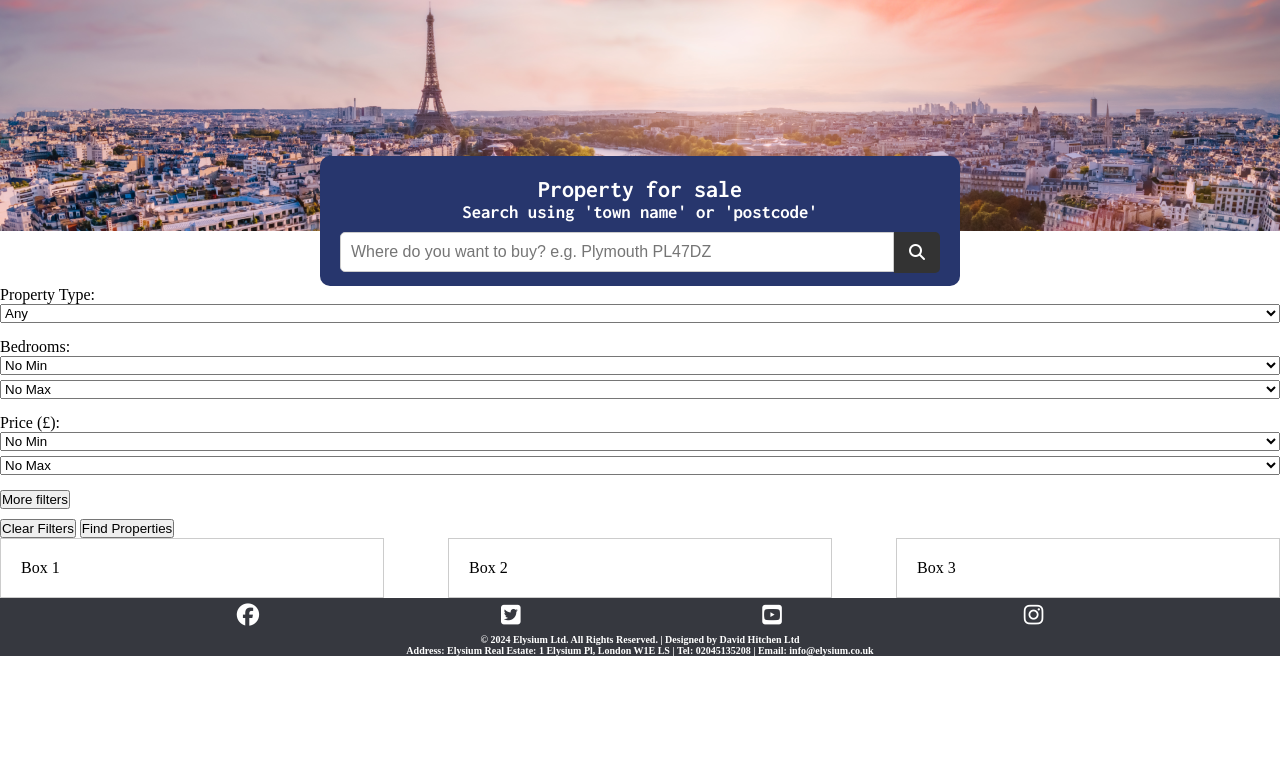
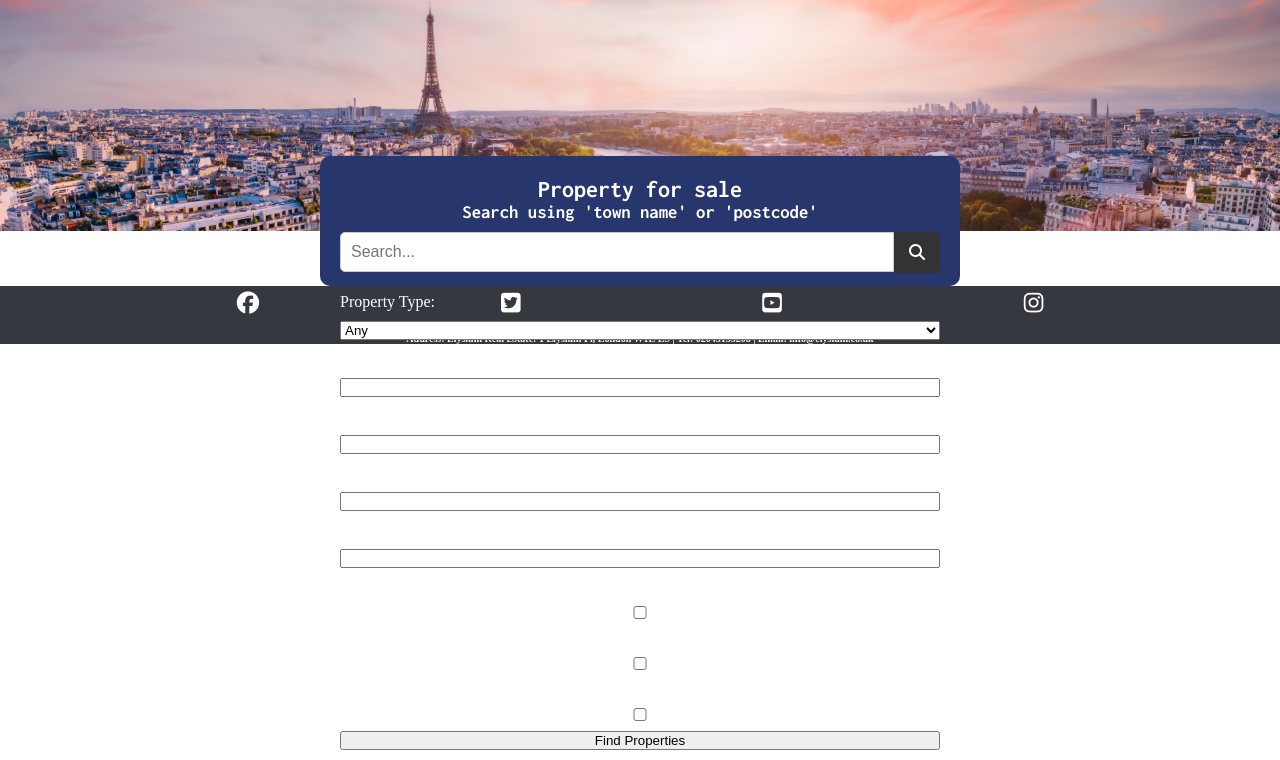
Before and after one commit to Dhitchen28963/elysium-realestate-django, a Django app: page /real_estate/property-sale/ in a window 1280 px wide. Shown: the part 70-830 px from the top of the page. Before the commit the page ends 726 px from the top, so only its background shows below. Run offline with Django 4.2, Linux system fonts and the light colour scheme; data comes from the database, SQL or seed files in the repository; some libraries are stand-ins or nearby versions.

Commit message:
updated property_sale.html to cinlude search and filter forms

```diff
--- a/real_estate/templates/real_estate/property_sale.html
+++ b/real_estate/templates/real_estate/property_sale.html
@@ -10,169 +10,42 @@
   <div class="search-container">
     <h2>Property for sale</h2>
     <h3>Search using 'town name' or 'postcode'</h3>
-    <div class="buttons-container">
-      <a href="{% url 'property_sale' %}" class="buy-button">Buy</a>
-    </div>
-    <div class="search-bar">
-      <input type="text" placeholder="Where do you want to buy? e.g. Plymouth PL47DZ">
-      <button type="submit"><i class="fa-solid fa-magnifying-glass"></i></button>
-    </div>
-  </div>
-
-  <div class="filters-container">
-    <div class="property-type">
-      <label for="property-type">Property Type:</label>
-      <select id="property-type">
-        <option value="any">Any</option>
-        <optgroup label="Houses">
-          <option value="detached-houses">Detached houses</option>
-          <option value="semi-detached-houses">Semi-detached houses</option>
-          <option value="terraced-houses">Terraced houses</option>
-          <option value="mobile-park-homes">Mobile / Park homes</option>
-          <option value="boats">Boats</option>
-        </optgroup>
-        <optgroup label="Other">
-          <option value="flats-apartments">Flats / Apartments</option>
-          <option value="bungalows">Bungalows</option>
-          <option value="land">Land</option>
-          <option value="commercial-property">Commercial Property</option>
-          <option value="hmo">HMO's</option>
-        </optgroup>
-      </select>
-    </div>
-
-    <div class="bedrooms">
-      <label for="bedrooms-min">Bedrooms:</label>
-      <select id="bedrooms-min">
-        <option value="no-min">No Min</option>
-        <option value="studio">Studio</option>
-        <option value="1">1</option>
-        <option value="2">2</option>
-        <option value="3">3</option>
-        <option value="4">4</option>
-        <option value="5">5</option>
-      </select>
-      <select id="bedrooms-max">
-        <option value="no-max">No Max</option>
-        <option value="studio">Studio</option>
-        <option value="1">1</option>
-        <option value="2">2</option>
-        <option value="3">3</option>
-        <option value="4">4</option>
-        <option value="5">5</option>
-      </select>
-    </div>
-
-    <div class="price">
-      <label for="price-min">Price (£):</label>
-      <select id="price-min">
-        <option value="no-min">No Min</option>
-        <option value="50000">£50,000</option>
-        <option value="100000">£100,000</option>
-        <option value="150000">£150,000</option>
-        <option value="200000">£200,000</option>
-        <option value="250000">£250,000</option>
-        <option value="300000">£300,000</option>
-        <option value="350000">£350,000</option>
-        <option value="400000">£400,000</option>
-        <option value="450000">£450,000</option>
-        <option value="500000">£500,000</option>
-        <option value="550000">£550,000</option>
-        <option value="600000">£600,000</option>
-        <option value="650000">£650,000</option>
-        <option value="700000">£700,000</option>
-        <option value="750000">£750,000</option>
-        <option value="800000">£800,000</option>
-        <option value="850000">£850,000</option>
-        <option value="900000">£900,000</option>
-        <option value="950000">£950,000</option>
-        <option value="1000000">£1,000,000</option>
-        <option value="1250000">£1,250,000</option>
-        <option value="1500000">£1,500,000</option>
-        <option value="1750000">£1,750,000</option>
-        <option value="2000000">£2,000,000</option>
-        <option value="2250000">£2,250,000</option>
-        <option value="2500000">£2,500,000</option>
-        <option value="2750000">£2,750,000</option>
-        <option value="3000000">£3,000,000</option>
-      </select>
-      <select id="price-max">
-        <option value="no-max">No Max</option>
-        <option value="50000">£50,000</option>
-        <option value="100000">£100,000</option>
-        <option value="150000">£150,000</option>
-        <option value="200000">£200,000</option>
-        <option value="250000">£250,000</option>
-        <option value="300000">£300,000</option>
-        <option value="350000">£350,000</option>
-        <option value="400000">£400,000</option>
-        <option value="450000">£450,000</option>
-        <option value="500000">£500,000</option>
-        <option value="550000">£550,000</option>
-        <option value="600000">£600,000</option>
-        <option value="650000">£650,000</option>
-        <option value="700000">£700,000</option>
-        <option value="750000">£750,000</option>
-        <option value="800000">£800,000</option>
-        <option value="850000">£850,000</option>
-        <option value="900000">£900,000</option>
-        <option value="950000">£950,000</option>
-        <option value="1000000">£1,000,000</option>
-        <option value="1250000">£1,250,000</option>
-        <option value="1500000">£1,500,000</option>
-        <option value="1750000">£1,750,000</option>
-        <option value="2000000">£2,000,000</option>
-        <option value="2250000">£2,250,000</option>
-        <option value="2500000">£2,500,000</option>
-        <option value="2750000">£2,750,000</option>
-        <option value="3000000">£3,000,000</option>
-        <option value="3500000">£3,500,000</option>
-        <option value="4000000">£4,000,000</option>
-        <option value="4500000">£4,500,000</option>
-        <option value="5000000">£5,000,000</option>
-      </select>
-    </div>
-
-    <div class="more-filters">
-      <button id="toggle-filters">More filters</button>
-      <div class="dropdown-content">
-        <div class="home-type">
-          <label for="building-type">Pre-owned & new homes</label>
-          <select id="building-type">
-            <option value="no-preference">No Preference</option>
-            <option value="pre-owned">Pre-owned homes</option>
-            <option value="new">Brand new homes</option>
-          </select>
-        </div>
-        <div class="buying-scheme">
-          <label for="buying-scheme">Buying Scheme:</label>
-          <select id="buying-scheme">
-            <option value="no-preference">No Preference</option>
-            <option value="buying-schemes">Buying schemes</option>
-            <option value="non-buying-schemes">Non-buying schemes</option>
-          </select>
-        </div>
-        <div class="retirement-type">
-          <label for="retirement-type">Retirement:</label>
-          <select id="retirement-type">
-            <option value="no-preference">No Preference</option>
-            <option value="retirement-only">Retirement only</option>
-            <option value="non-retirement-only">Non-retirement only</option>
-          </select>
-        </div>
+    <form method="get">
+      <div class="search-bar">
+        {{ form.search }}
+        <button type="submit"><i class="fa-solid fa-magnifying-glass"></i></button>
       </div>
-    </div>
-  </div>
-
-  <div class="action-buttons">
-    <button id="clear-filters">Clear Filters</button>
-    <button id="find-properties">Find Properties</button>
+      <div class="filters-container">
+        <label for="property-type">Property Type:</label>
+        {{ form.property_type }}
+        <label for="bedrooms-min">Bedrooms:</label>
+        {{ form.bedrooms_min }}
+        <label for="bedrooms-max">Bedrooms:</label>
+        {{ form.bedrooms_max }}
+        <label for="price-min">Price (£):</label>
+        {{ form.price_min }}
+        <label for="price-max">Price (£):</label>
+        {{ form.price_max }}
+        <label for="garden">Garden:</label>
+        {{ form.garden }}
+        <label for="parking">Parking:</label>
+        {{ form.parking }}
+        <label for="pets_allowed">Pets Allowed:</label>
+        {{ form.pets_allowed }}
+        <button type="submit" id="find-properties">Find Properties</button>
+      </div>
+    </form>
   </div>
 
   <div class="container">
-    <div class="box">Box 1</div>
-    <div class="box">Box 2</div>
-    <div class="box">Box 3</div>
+    {% for property in properties %}
+    <div class="box">
+      <h2><a href="{% url 'property_detail' slug=property.slug %}">{{ property.title }}</a></h2>
+      <p>{{ property.description }}</p>
+      <p>Price: £{{ property.price }}</p>
+      <p>Location: {{ property.location }}</p>
+    </div>
+    {% endfor %}
   </div>
 </main>
 {% endblock %}
```
